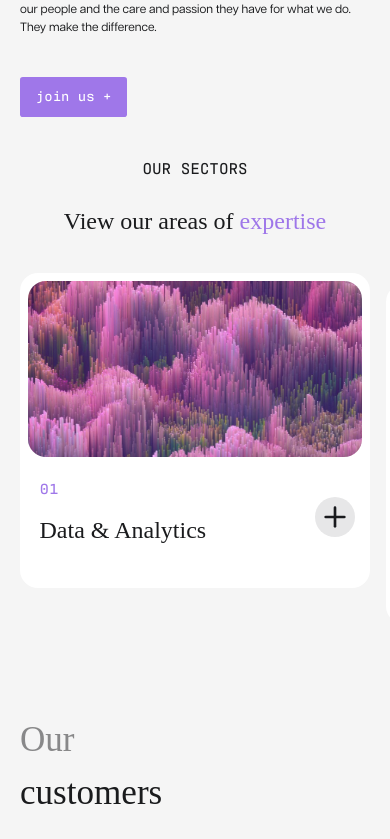
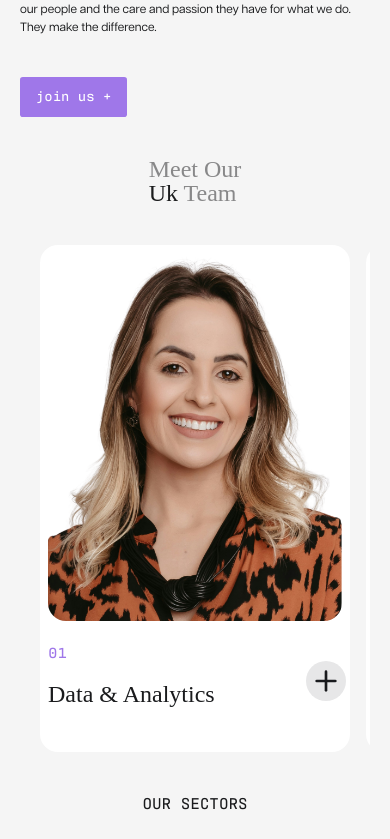
Before and after one commit to testPhebsoft/VenturiGroup-Frontend, a Next.js app: page /about in a window 390 px wide. Shown: the part 1505-2344 px from the top of the page. Built offline with nearby package versions, Linux system fonts and the light colour scheme; a web font is replaced by a local one.

Commit message:
Developed the Evolution Component

```diff
--- a/src/app/(public)/about/page.js
+++ b/src/app/(public)/about/page.js
@@ -6,6 +6,7 @@ import HomeBanner from "@/components/HomeBanner";
 import OurClients from "@/components/OurClients";
 import OurCustomers from "@/components/OurCustomers";
 import OurSector from "@/components/OurSectors";
+import OurTeam from "@/components/OurTeam";
 import TailoredRecuritment from "@/components/TailoredRecruitment";
 import TrendingJobs from "@/components/TrendingJobs";
 
@@ -18,12 +19,8 @@ export default async function Home() {
     <main>
       <AboutBanner />
       <Evolution />
+      <OurTeam />
       <OurSector />
-      <OurCustomers />
-      <ExploreNext />
-      <TrendingJobs />
-      <BringUsOn />
-      {/* <OurClients /> */}
     </main>
   );
 }
--- a/src/components/AboutBanner.jsx
+++ b/src/components/AboutBanner.jsx
@@ -26,7 +26,7 @@ export default function AboutBanner() {
               </div>
             </div>
             <MaxWidthWrapper className="w-full relative h-[1500px]">
-              <div className="flex  flex-col absolute w-[82%] left-[7%] top-[calc(clamp(582px,100vmax,1117px)-500px)]  lg:top-[15vmax] h-[0px] z-10 mt-10  ">
+              <div className="flex  flex-col absolute w-[89%] left-[7%] top-[calc(clamp(582px,100vmax,1117px)-500px)]  lg:top-[15vmax] h-[0px] z-10 mt-10  ">
                 <h1 className="  text-[clamp(64px,6.5vw,121px)] leading-[clamp(64px,6.9vw,121px)] font-[lust-text] ">
                   Our <br />
                   <span className="text-primary"> Story </span>
--- a/src/components/BringUsOn.jsx
+++ b/src/components/BringUsOn.jsx
@@ -8,7 +8,7 @@ export default function BringUsOn() {
       <MaxWidthWrapper className="flex gap-10 flex-col md:flex-row items-end w-full max-w-[496px]">
         <div className="relative w-full max-w-[753px] aspect-[1.56875] ">
           {" "}
-          <Image fill src={"/WordBubbles.png"} />
+          <Image fill src={"/WordBubbles.png"} alt="word bubbles" />
         </div>
         <div className="max-md:mr-auto w-full md:max-w-[496px]">
           <p className="text-[16px]  ">
--- /dev/null
+++ b/src/components/OurTeam.jsx
@@ -0,0 +1,120 @@
+import { Plus } from "lucide-react";
+import Image from "next/image";
+import MaxWidthWrapper from "./MaxWidthWraper";
+import { Dialog, DialogContent, DialogTrigger } from "./ui/dialog";
+import { Button } from "./ui/button";
+export default function OurTeam() {
+  const renderCard = (
+    imagesrc = "/ourteam.png",
+    number = "01",
+    heading,
+    details
+  ) => {
+    return (
+      <Dialog className="w-full">
+        <DialogTrigger className="w-full max-w-[403px] text-left   mx-2">
+          <div className="w-full mx-2 inline-block snap-center   bg-white max-w-[403px] pb-10 pt-2 px-2 rounded-[18px]">
+            <div className="relative    w-full aspect-[0.8] ">
+              <Image
+                className="rounded-[18px]"
+                fill
+                src={imagesrc ? imagesrc : "/sector1.jpg"}
+                alt="sector1"
+              />
+            </div>
+            <div className="w-full max-w-[311px] mx-auto ">
+              <p className="font-AntarcticanMonoMedium text-left  mt-5 text-primary">
+                {" "}
+                {number}{" "}
+              </p>
+              <div className="w-full flex justify-between   text-[clamp(24px,5vw,36px)] font-[lust-text]">
+                <p className="w-full self-end  whitespace-normal max-w-[169px]">
+                  {heading || "Data & Analytics"}
+                </p>
+                <div className="self-end mb-[15px]  relative before:absolute before:block before:rounded-full before:size-10 before:-inset-[4px] before:bottom-[50%]    before:bg-[#1A1B1D1A]">
+                  <Plus className="size-8" />
+                </div>
+              </div>
+            </div>
+          </div>
+        </DialogTrigger>
+        <DialogContent className="w-full sm:max-w-[clamp(408px,80vw,677px)] text-left   rounded-[24px] sm:rounded-[24px]">
+          <MaxWidthWrapper className={"flex flex-col gap-5"}>
+            <div className="relative   max-w-[246px] w-full aspect-[0.8] ">
+              <Image
+                className="rounded-[18px]"
+                fill
+                src={imagesrc ? imagesrc : "/sector1.jpg"}
+                alt="sector1"
+              />
+            </div>
+            <h2 className="w-full self-end text-[clamp(24px,7vw,36px)] whitespace-normal text-primary font-[lust-text]">
+              {" "}
+              {heading || "Data & Analytics"}
+            </h2>
+            <p
+              style={{
+                WebkitOverflowScrolling: "touch",
+                scrollbarWidth: "none",
+                msOverflowStyle: "none",
+              }}
+              className="text-[clamp(12px,3vw,16px)] h-[clamp(250px,50vw,390px)] overflow-y-scroll"
+            >
+              {details || (
+                <>
+                  In today’s data rich tech environment, having detail-driven
+                  thinkers who can unpick large datasets and produce valuable
+                  insights is vital. But while the need for data expertise is
+                  always present, the landscape is constantly changing – with
+                  new and sophisticated ways of utilising, managing and
+                  accessing intel. <br />
+                  <br /> We know data can give your business a clear and
+                  competitive edge. We also know you need the right people to
+                  connect the dots and put this intel to use. That means experts
+                  who are up-to-date with the latest technology, regulations and
+                  data gathering techniques – whether that’s consumer data from
+                  your CRM or business intelligence.
+                  <br /> <br />
+                  From data scientists and engineers to business intelligence
+                  analysts, we work with a diverse range of data & analytics
+                  talent. And because we know the landscape in-depth, we can
+                  help you identify the individuals needed to implement your
+                  plans
+                </>
+              )}
+            </p>
+            <Button className="uppercase w-fit "> get in touch +</Button>
+          </MaxWidthWrapper>
+        </DialogContent>
+      </Dialog>
+    );
+  };
+  return (
+    <MaxWidthWrapper>
+      <div className="flex ">
+        <h1 className="mt-10  max-sm:mx-auto  max-sm:w-fit w-[clamp(221px,50vw,367px)] text-[clamp(24px,5vw,36px)] leading-[clamp(24px,5vw,36px)]  text-input/50 font-[lust-text]">
+          Meet <br className=" max-sm:hidden" />
+          Our
+          <br className=" sm:hidden" />
+          <span className=" text-input">Uk</span> Team
+        </h1>
+        <div className=" max-sm:hidden border self-end h-0 mb-2  w-full border-1 border-input/50"></div>
+      </div>
+      <div
+        style={{
+          WebkitOverflowScrolling: "touch",
+          scrollbarWidth: "none",
+          msOverflowStyle: "none",
+        }}
+        className="snap-x scroll-smooth  snap-mandatory touch-pan-x scroll-m-5 whitespace-nowrap overflow-x-scroll mt-10 px-5 mx-auto sm:px-0 max-w-[1250px] "
+      >
+        {renderCard()}
+        {renderCard()}
+
+        {renderCard()}
+        {renderCard()}
+        {renderCard()}
+      </div>
+    </MaxWidthWrapper>
+  );
+}
```
Also changed, not shown: public/ourteam.png (added).
